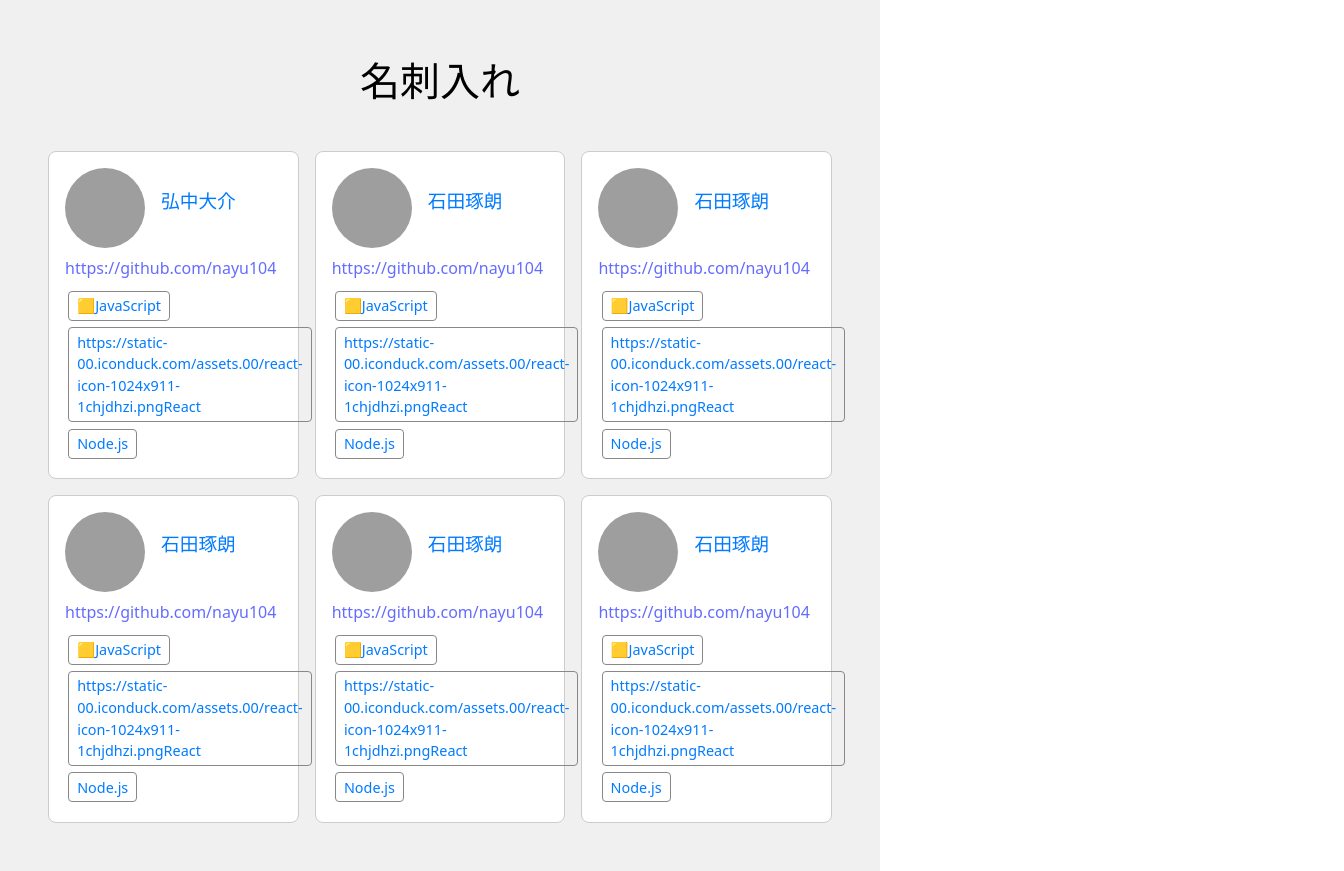
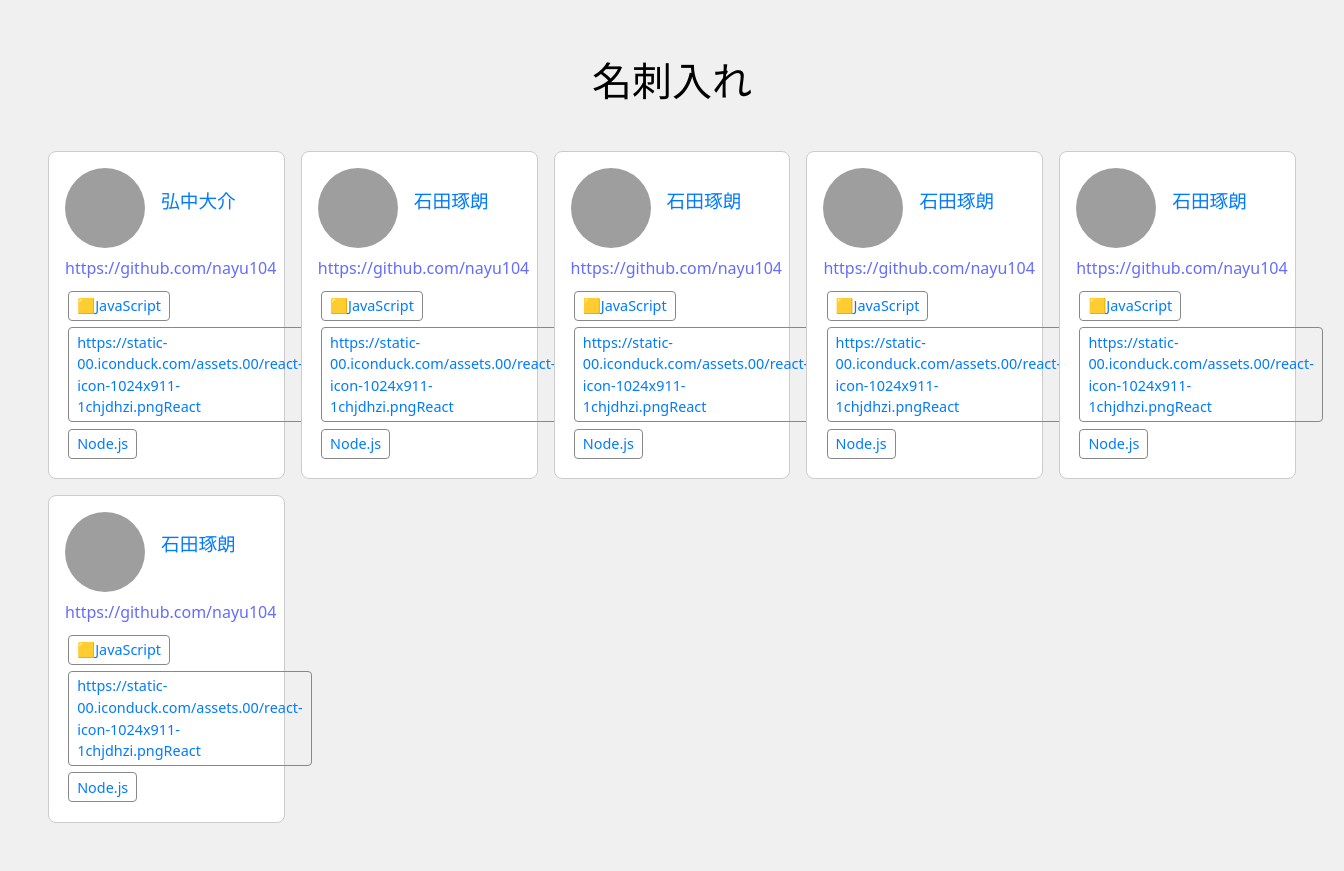
Before and after one commit to thisismine-kai/ElectronicBusinessCard, a React (Vite) app: page / in a window 1280 px wide. Shown: the whole page, 1344 px wide, since content can reach past the window. Built offline with nearby package versions, Linux system fonts and the light colour scheme; grey boxes are pictures that could not be loaded.

Commit message:
fix:名刺入れ画面の表示領域

```diff
--- a/src/components/BusinessCard.jsx
+++ b/src/components/BusinessCard.jsx
@@ -6,7 +6,6 @@ function BusinessCard({name, github, skills, avatar}) {
       border: '1px solid #ccc',            // 薄いグレーの枠線
       borderRadius: '8px',                 // 四隅を丸くする（角の丸み）
       padding: '1rem',                     // 内側に余白
-      //textAlign: 'center',                 // 中身を中央寄せ
       backgroundColor: '#fff'              // 背景を白にする
     }}>
 
--- a/src/components/BusinessCardList.jsx
+++ b/src/components/BusinessCardList.jsx
@@ -3,12 +3,15 @@ import { cards } from '../data/cards';
 
 function BusinessCardList() {
   return (
-    <div style={{
-      display: 'grid', // グリッドレイアウトを使用
-      gridTemplateColumns: 'repeat(auto-fill, minmax(200px, 1fr))', // 自動で列を調整
-      gap: '1rem',// カード間の隙間
-      padding: '1rem'// 内側の余白
-    }}>
+   <div style={{
+  display: 'grid',
+  gridTemplateColumns: 'repeat(auto-fill, minmax(200px, 1fr))',
+  gap: '1rem',
+  padding: '1rem',
+  width: '100vw',     // 画面幅100%
+  boxSizing: 'border-box'
+}}>
+
       {cards.map((card, index) => (
         <BusinessCard key={index} {...card} />
       ))}
```
